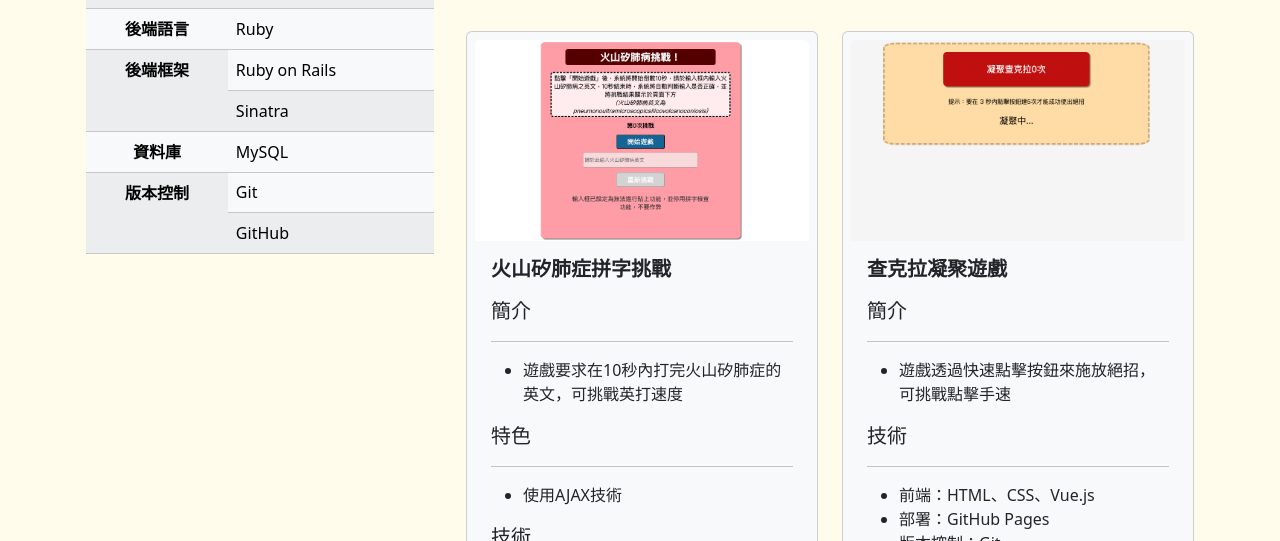
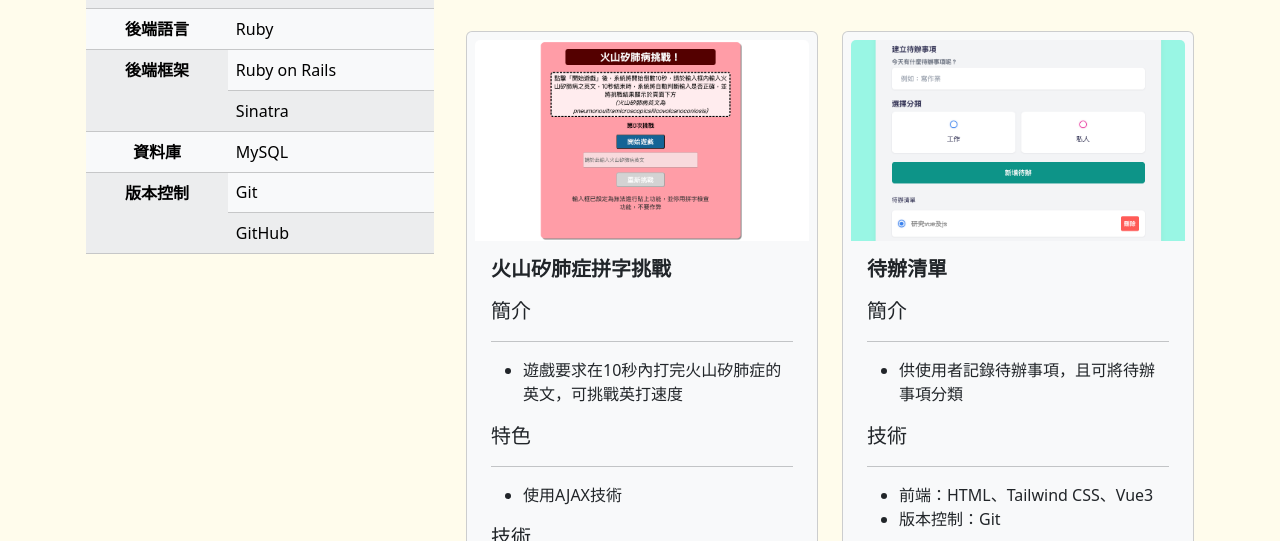
Before and after one commit to TamyTsai/my-resume, a plain HTML site: page index.html in a window 1280 px wide. Shown: the part 1789-2330 px from the top of the page. Drawn offline with nearby package versions, Linux system fonts and the light colour scheme.

Commit message:
add to do list vue3 project

```diff
--- a/index.html
+++ b/index.html
@@ -294,6 +294,36 @@
                             </div>
                             </div>
                             <div class="col">
+                              <div class="card p-2 mb-5 bg-body-tertiary rounded">
+                                  <!-- <img src="https://fakeimg.pl/200x100/?retina=1&text=專案畫面4&font=noto" class="card-img-top" alt="專案4"> -->
+                                  <img src="images/待辦清單.png" class="card-img-top" alt="待辦清單畫面">
+                                  <div class="card-body">
+                                    <h5 class="card-title font-bold">待辦清單</h5>
+                                    <p class="card-text">
+                                      <p class="text-xl">簡介</p>
+                                      <hr>
+                                      <ul>
+                                        <li>供使用者記錄待辦事項，且可將待辦事項分類</li>
+                                      </ul>
+                                      <!-- <p class="text-xl">目的</p>
+                                      <hr>
+                                        <ul>
+                                          <li>練習Vue.js框架</li>
+                                        </ul> -->
+                                      <p class="text-xl">技術</p>
+                                      <hr>
+                                      <ul>
+                                        <li>前端：HTML、Tailwind CSS、Vue3</li>
+                                        <li>版本控制：Git</li>
+                                      </ul>
+                                      <!-- <hr> -->
+                                    </p>
+                                    <a href="https://github.com/TamyTsai/to-do-list-vue3" class="btn btn-dark"><i class="fa-brands fa-github"></i>&nbsp;GitHub</a>
+                                    <!-- <a href="" class="btn btn-primary"><i class="fa-solid fa-link"></i>&nbsp;展示網頁</a> -->
+                                  </div>
+                              </div>
+                            </div>
+                            <div class="col">
                             <div class="card p-2 mb-5 bg-body-tertiary rounded">
                                 <!-- <img src="https://fakeimg.pl/200x100/?retina=1&text=專案畫面4&font=noto" class="card-img-top" alt="專案4"> -->
                                 <img src="images/查克拉凝聚遊戲.png" class="card-img-top" alt="查克拉凝聚遊戲畫面">
```
Also changed, not shown: images/待辦清單.png (added).
